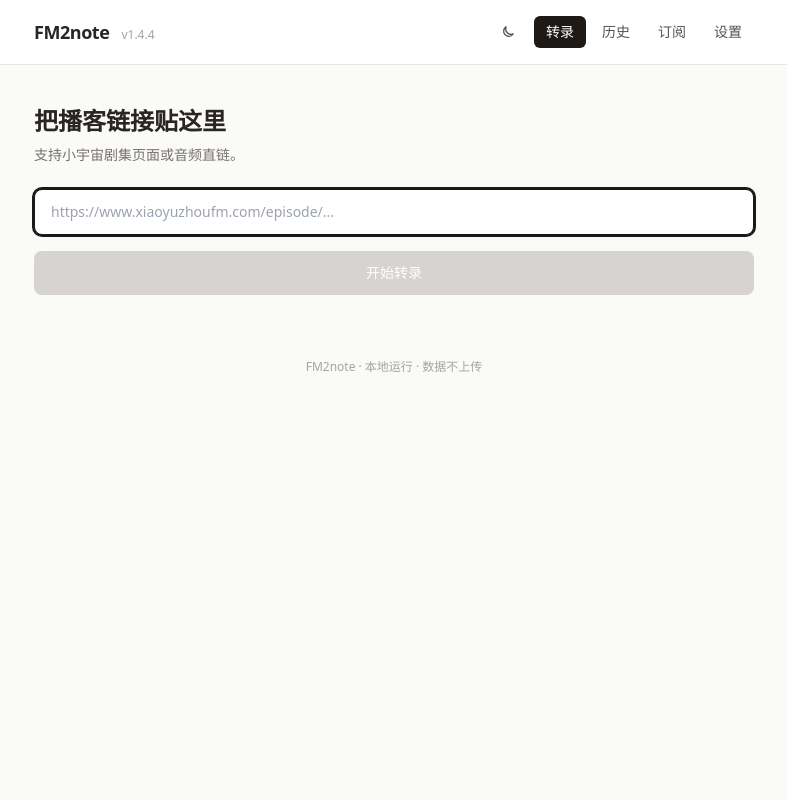
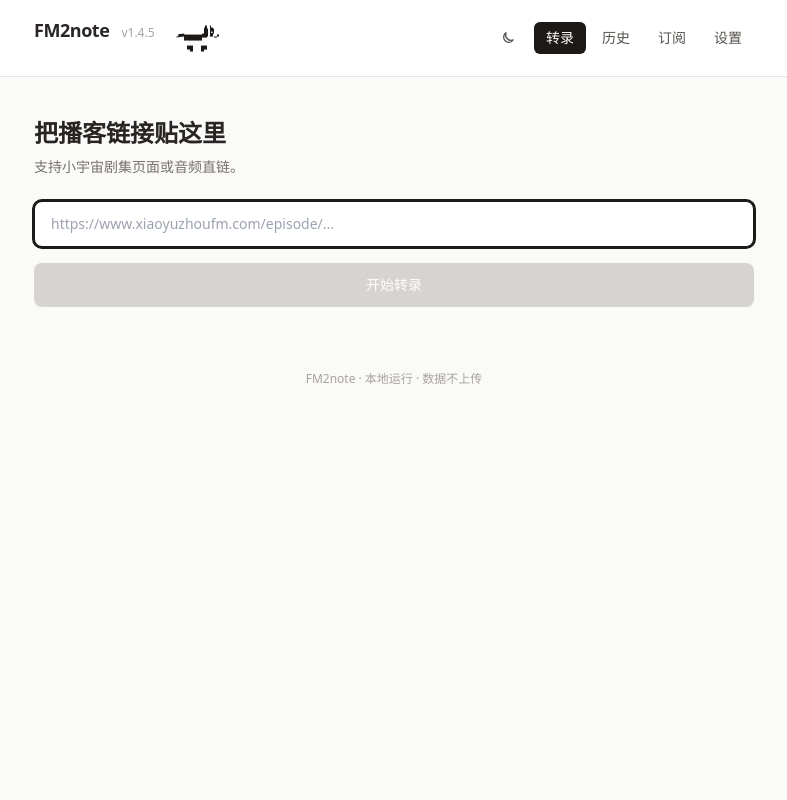
Before and after one commit to Austin5925/FM2note, a FastAPI app: page / in a window 1280 px wide. Shown: the whole page, without its empty margins (246-1033 px from the left). Run offline with FastAPI, Linux system fonts and the light colour scheme; some libraries are stand-ins or nearby versions.

Commit message:
v1.4.5: 像素风边牧彩蛋
设计研究后落地：
- 32×24 viewBox SVG（DoodleDino / Manx Pixels 风格参考；侧面站立姿态，
  最能突出 border collie 的标志性侧脸 + 立耳 + 长尾）
- 21 个 SVG <rect>，shape-rendering: crispEdges 锁住像素边缘
- 3 条独立 CSS 动画轨道：
  · 身体微跳（1.4s ease-in-out，translateY -0.5px）
  · 尾巴摇摆（0.5s ease-in-out，rotate ±22°）
  · 眨眼（4s 周期，0.06s 闭眼）
- 点击边牧 → "汪!" 黄色气泡 0.7s 弹出 + 身体 0.35s shake，
  连续点击会重置动画
- CSS 变量 --collie-dark / --collie-light 适配暗色模式：
  暗色下黑色提升到 stone-600 防止与背景同色（边牧是 B&W 设计，
  但暗色页面里纯黑会消失）

技术选择对比已记录：SVG + CSS keyframes 胜过 sprite sheet（无需 PNG 预生成）
和 SMIL（Chromium 边缘化）。

无新增依赖，全部 inline，文件增量 ~2.5KB。

```diff
--- a/src/version.py
+++ b/src/version.py
@@ -1 +1 @@
-VERSION = "1.4.4"
+VERSION = "1.4.5"
--- a/src/web/static/app.css
+++ b/src/web/static/app.css
@@ -146,3 +146,85 @@
 /* Theme button group — already inherits dark hover via the .dark .hover\:bg-stone-100
    rule above. Nothing else needed; the active state uses .bg-stone-900 which the
    inverted-button rule already handles. */
+
+/* ===========================================================================
+ * Easter egg: 像素风边牧 (v1.4.5)
+ * 32×24 viewBox SVG, three independent animation tracks.
+ * Colors via CSS vars so dark mode can lift the "black" off the dark background
+ * (a true #000 collie body would vanish into the page bg).
+ * =========================================================================== */
+:root {
+  --collie-dark: #1c1917;   /* stone-900 — back, head, legs, tail (top) */
+  --collie-light: #fafaf9;  /* stone-50  — belly, blaze, snout, paws */
+}
+.dark {
+  --collie-dark: #57534e;   /* stone-600 — visible against dark page bg */
+  --collie-light: #f5f5f4;
+}
+
+.collie-tail {
+  transform-box: fill-box;
+  transform-origin: 100% 50%;
+  animation: collie-wag 0.5s ease-in-out infinite;
+}
+.collie-body {
+  transform-box: fill-box;
+  animation: collie-bob 1.4s ease-in-out infinite;
+}
+.collie-eye {
+  animation: collie-blink 4s ease-in-out infinite;
+}
+
+@keyframes collie-wag {
+  0%   { transform: rotate(-22deg); }
+  50%  { transform: rotate(22deg); }
+  100% { transform: rotate(-22deg); }
+}
+@keyframes collie-bob {
+  0%, 100% { transform: translateY(0); }
+  50%      { transform: translateY(-0.5px); }
+}
+@keyframes collie-blink {
+  0%, 92%, 100% { opacity: 1; }
+  95%           { opacity: 0; }
+  98%           { opacity: 1; }
+}
+
+/* Click shake on the whole SVG */
+.collie-shake {
+  animation: collie-shake 0.35s ease-out;
+}
+@keyframes collie-shake {
+  0%, 100% { transform: translateX(0); }
+  20%      { transform: translateX(-2px); }
+  40%      { transform: translateX(2px); }
+  60%      { transform: translateX(-1.5px); }
+  80%      { transform: translateX(1px); }
+}
+
+/* "汪!" speech bubble */
+.collie-bark {
+  position: absolute;
+  bottom: 100%;
+  left: 50%;
+  background: #fbbf24;            /* amber-400 */
+  color: #1c1917;
+  font-size: 10px;
+  font-weight: 700;
+  padding: 2px 6px;
+  border-radius: 4px;
+  white-space: nowrap;
+  pointer-events: none;
+  opacity: 0;
+  transform: translateX(-50%) translateY(0) scale(0.7);
+}
+.collie-bark.collie-bark-visible {
+  animation: collie-bark-pop 0.7s ease-out forwards;
+}
+@keyframes collie-bark-pop {
+  0%   { opacity: 0; transform: translateX(-50%) translateY(4px) scale(0.7); }
+  20%  { opacity: 1; transform: translateX(-50%) translateY(-2px) scale(1.1); }
+  70%  { opacity: 1; transform: translateX(-50%) translateY(-6px) scale(1); }
+  100% { opacity: 0; transform: translateX(-50%) translateY(-10px) scale(0.95); }
+}
+.dark .collie-bark { background: #f59e0b; color: #1c1917; }
--- /dev/null
+++ b/src/web/static/collie.js
@@ -0,0 +1,29 @@
+// Easter egg interaction — click the pixel border collie to bark.
+(function () {
+  const btn = document.getElementById('collie');
+  if (!btn) return;
+  const bark = document.getElementById('collie-bark');
+  const svg = btn.querySelector('svg');
+  let resetTimer = null;
+
+  btn.addEventListener('click', () => {
+    // Reset prior animation state so rapid clicks retrigger cleanly
+    if (bark) {
+      bark.classList.remove('collie-bark-visible');
+      // Force reflow so the animation restarts when we re-add the class
+      void bark.offsetWidth;
+      bark.classList.add('collie-bark-visible');
+    }
+    if (svg) {
+      svg.classList.remove('collie-shake');
+      void svg.offsetWidth;
+      svg.classList.add('collie-shake');
+    }
+
+    clearTimeout(resetTimer);
+    resetTimer = setTimeout(() => {
+      if (bark) bark.classList.remove('collie-bark-visible');
+      if (svg) svg.classList.remove('collie-shake');
+    }, 800);
+  });
+})();
--- a/src/web/templates/base.html
+++ b/src/web/templates/base.html
@@ -30,6 +30,60 @@
       <div class="flex items-baseline gap-3">
         <h1 class="text-lg font-semibold tracking-tight">FM2note</h1>
         <span class="text-xs text-stone-400">v{{ version }}</span>
+        <!-- ===== Easter egg: 像素风边牧（点击 → "汪!"）===== -->
+        <button id="collie"
+                type="button"
+                aria-label="边牧（点我）"
+                title="点我"
+                class="relative inline-flex items-center justify-center self-center ml-1 p-1 rounded-md hover:bg-stone-100">
+          <svg viewBox="0 0 32 24" width="48" height="36" shape-rendering="crispEdges" aria-hidden="true">
+            <!-- TAIL — wags around the rear-end connection point -->
+            <g class="collie-tail">
+              <rect x="2" y="9"  width="4" height="1" fill="var(--collie-dark)"/>
+              <rect x="1" y="10" width="5" height="1" fill="var(--collie-dark)"/>
+              <rect x="2" y="11" width="4" height="1" fill="var(--collie-light)"/>
+              <rect x="3" y="12" width="3" height="1" fill="var(--collie-light)"/>
+            </g>
+            <!-- BODY — gentle vertical bob -->
+            <g class="collie-body">
+              <!-- Back (dark) -->
+              <rect x="6"  y="10" width="14" height="4" fill="var(--collie-dark)"/>
+              <!-- Belly (light) -->
+              <rect x="8"  y="14" width="12" height="3" fill="var(--collie-light)"/>
+              <!-- Neck -->
+              <rect x="18" y="9"  width="3"  height="3" fill="var(--collie-dark)"/>
+              <!-- Head -->
+              <rect x="19" y="6"  width="7"  height="5" fill="var(--collie-dark)"/>
+              <!-- White blaze (iconic BC forehead stripe) -->
+              <rect x="22" y="6"  width="1"  height="6" fill="var(--collie-light)"/>
+              <!-- Snout -->
+              <rect x="25" y="9"  width="3"  height="3" fill="var(--collie-light)"/>
+              <rect x="26" y="12" width="2"  height="1" fill="var(--collie-light)"/>
+              <!-- Nose tip -->
+              <rect x="28" y="10" width="1"  height="1" fill="var(--collie-dark)"/>
+              <!-- Mouth -->
+              <rect x="26" y="11" width="2"  height="1" fill="var(--collie-dark)"/>
+              <!-- Ears (perked, forward) -->
+              <rect x="19" y="5"  width="2"  height="2" fill="var(--collie-dark)"/>
+              <rect x="23" y="5"  width="2"  height="2" fill="var(--collie-dark)"/>
+              <rect x="20" y="4"  width="1"  height="1" fill="var(--collie-dark)"/>
+              <rect x="23" y="4"  width="1"  height="1" fill="var(--collie-dark)"/>
+              <!-- Eye (blinks) -->
+              <rect class="collie-eye" x="24" y="8" width="1" height="1" fill="var(--collie-light)"/>
+              <!-- Front legs -->
+              <rect x="17" y="17" width="2" height="4" fill="var(--collie-dark)"/>
+              <rect x="19" y="17" width="2" height="4" fill="var(--collie-dark)"/>
+              <rect x="19" y="20" width="2" height="1" fill="var(--collie-light)"/>
+              <!-- Back legs -->
+              <rect x="8"  y="17" width="2" height="4" fill="var(--collie-dark)"/>
+              <rect x="8"  y="20" width="2" height="1" fill="var(--collie-light)"/>
+              <rect x="10" y="17" width="2" height="4" fill="var(--collie-dark)"/>
+              <!-- Chest fluff -->
+              <rect x="18" y="12" width="2" height="2" fill="var(--collie-light)"/>
+            </g>
+          </svg>
+          <span id="collie-bark" class="collie-bark">汪!</span>
+        </button>
       </div>
       <div class="flex items-center gap-3">
         <a id="balance-badge"
@@ -115,6 +169,7 @@
 
   <script src="/static/theme.js"></script>
   <script src="/static/balance-badge.js"></script>
+  <script src="/static/collie.js"></script>
   {% block scripts %}{% endblock %}
 </body>
 </html>
```
Also changed, not shown: CLAUDE.md (+2 -1 lines), CHANGELOG.md.
